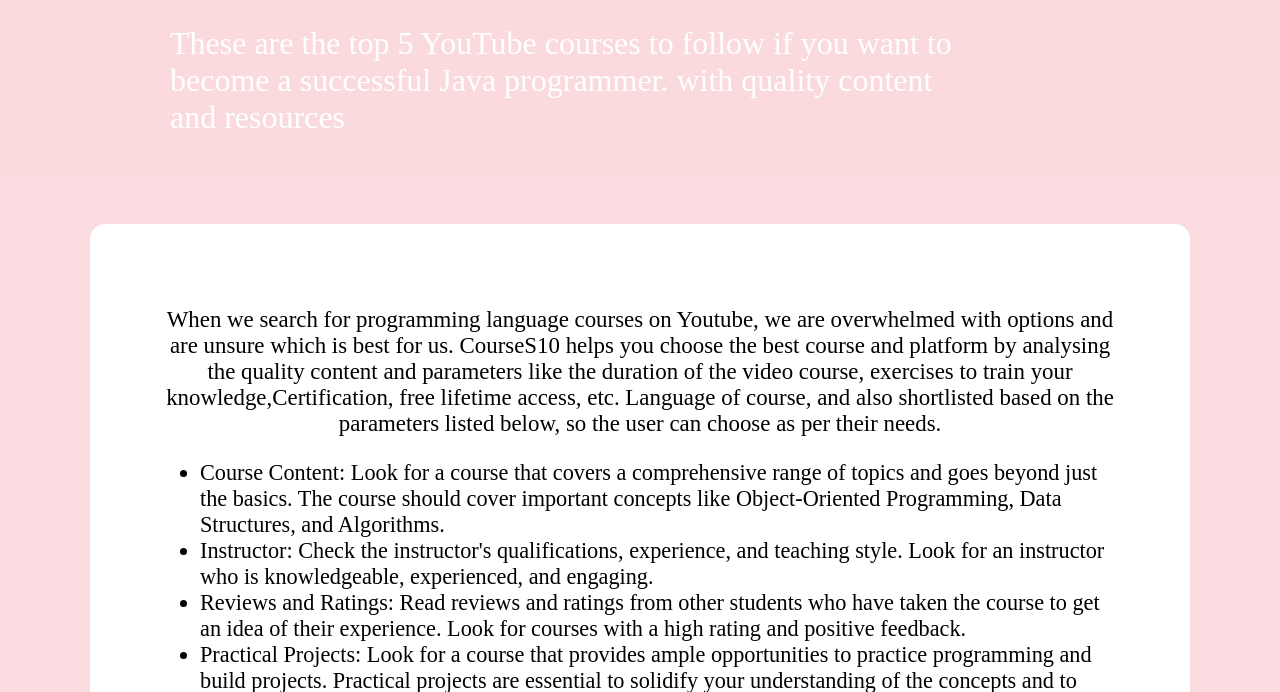
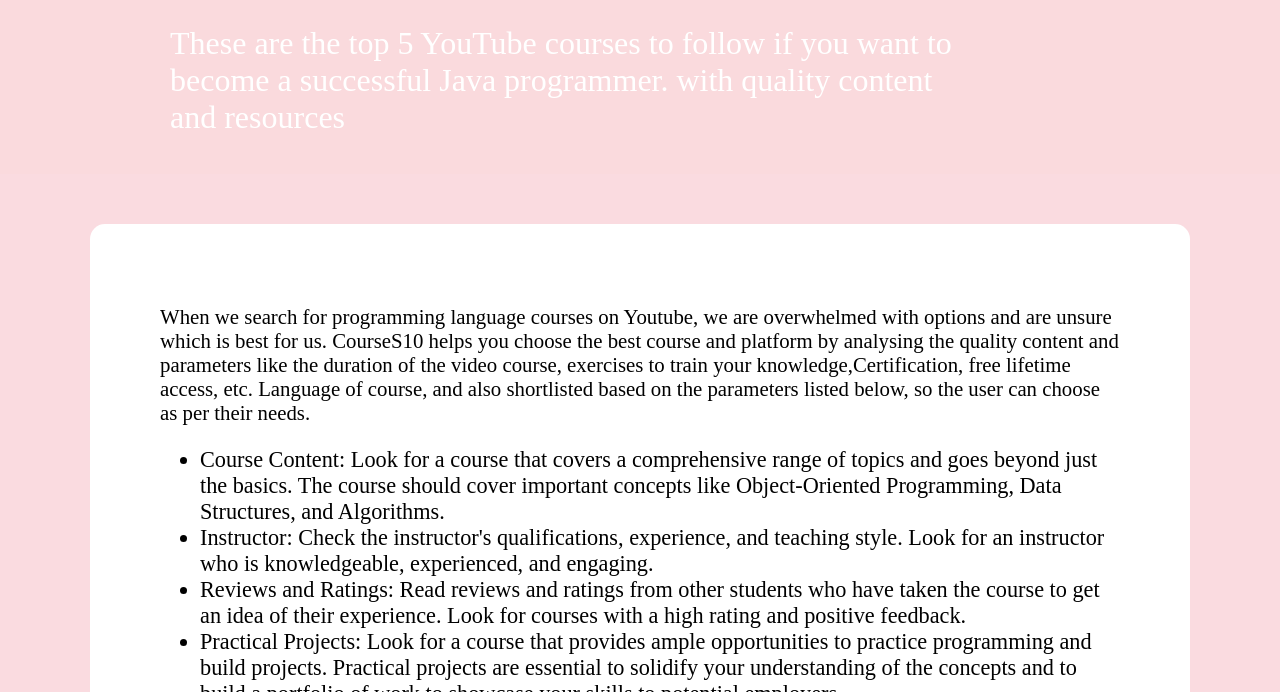
Before and after one commit to ShivamDandekar10/course_S10, a plain HTML site: page new.html in a window 1280 px wide. Shown: the part 260-952 px from the top of the page. Drawn offline with Linux system fonts and the light colour scheme; a web font is replaced by a local one.

Commit message:
new.html added
okk

```diff
--- a/new.html
+++ b/new.html
@@ -173,8 +173,9 @@
 
 
 
-                  <p class="center">When we search for programming language courses on Youtube, we are overwhelmed with options and are unsure which is best for us. CourseS10 helps you choose the best course and platform by analysing the quality content and parameters like the duration of the video course, exercises to train your knowledge,Certification, free lifetime access, etc. Language of course, and also shortlisted based on the parameters listed below, so the user can choose as per their needs.
-                    <ul class="centerul"> <li>
+<!--                   <p class="center"> -->
+                      <p class="centerul1"> When we search for programming language courses on Youtube, we are overwhelmed with options and are unsure which is best for us. CourseS10 helps you choose the best course and platform by analysing the quality content and parameters like the duration of the video course, exercises to train your knowledge,Certification, free lifetime access, etc. Language of course, and also shortlisted based on the parameters listed below, so the user can choose as per their needs.</p>
+                      <ul class="centerul"> <li>
                       Course Content: Look for a course that covers a comprehensive range of topics and goes beyond just the basics. The course should cover important concepts like Object-Oriented Programming, Data Structures, and Algorithms.</li>
 
                       <li>Instructor: Check the instructor's qualifications, experience, and teaching style. Look for an instructor who is knowledgeable, experienced, and engaging.</li>
@@ -184,7 +185,7 @@
                       <li>Practical Projects: Look for a course that provides ample opportunities to practice programming and build projects. Practical projects are essential to solidify your understanding of the concepts and to build a portfolio of work to showcase your skills to potential employers.</li>
 
                       <li>Support: Check if the course provides support such as discussion forums, live chats, and email support. This can be helpful if you get stuck on a topic or need help with an assignment.</li></ul>
-                    </p>
+
 
 
 
```
